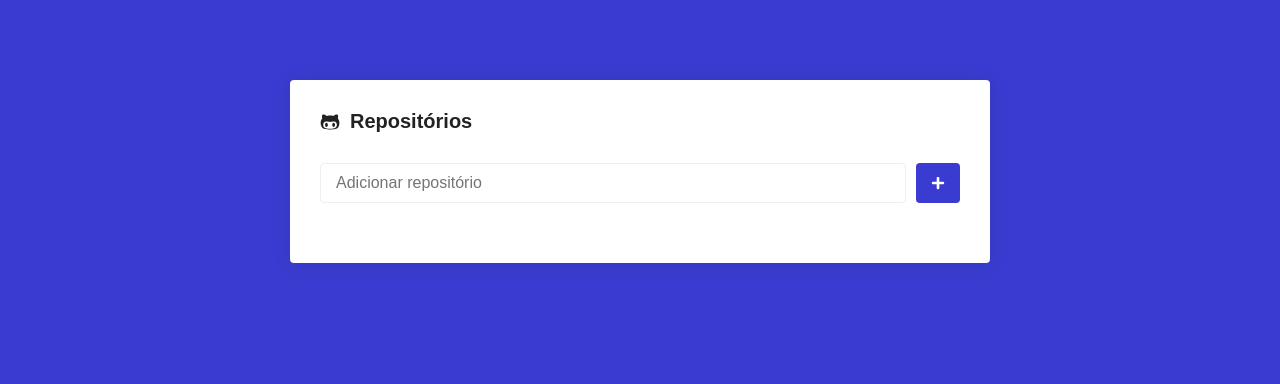
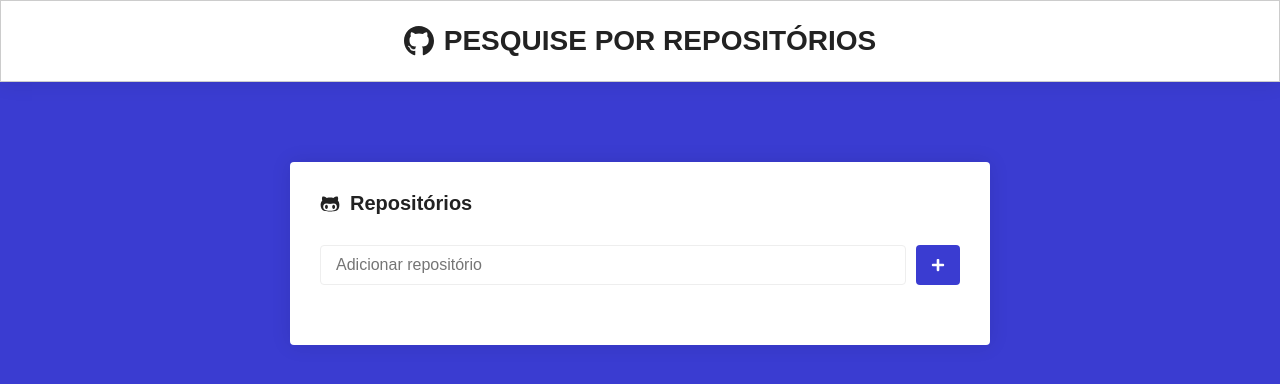
Before and after one commit to benmacario/api-github-repository, a React (Create React App) app: page / in a window 1280 px wide. Shown: the top 384 px of the page. Built offline with nearby package versions, Linux system fonts and the light colour scheme.

Commit message:
finished

```diff
--- /dev/null
+++ b/src/components/Header/index.js
@@ -0,0 +1,13 @@
+import React from 'react';
+import { FaGithub } from 'react-icons/fa';
+
+import { Header } from './style';
+
+export default function Headers() {
+  return (
+    <Header>
+      <FaGithub />
+      <h1>PESQUISE POR REPOSITÓRIOS</h1>
+    </Header>
+  );
+}
--- /dev/null
+++ b/src/components/Header/style.js
@@ -0,0 +1,18 @@
+import styled from 'styled-components';
+
+export const Header = styled.header`
+  display: flex;
+  justify-content: center;
+  align-items: center;
+  padding: 20px 10px;
+  background: #fff;
+  border: 1px solid #ccc;
+  box-shadow: 0 0 20px rgba(0, 0, 0, 0.1);
+  color: #222;
+  font-family: Arial, Helvetica, sans-serif;
+
+  svg {
+    font-size: 40px;
+    padding-right: 10px;
+  }
+`;
--- a/src/pages/Main/index.js
+++ b/src/pages/Main/index.js
@@ -4,6 +4,7 @@ import { Link } from 'react-router-dom';
 import api from '../../services/api';
 
 import Container from '../../components/Container';
+import Headers from '../../components/Header';
 import { Form, SubmitButton, List } from './style';
 
 export default class Main extends Component {
@@ -73,6 +74,8 @@ export default class Main extends Component {
     const { newRepository, repositories, loading, error } = this.state;
 
     return (
+      <>
+        <Headers />
         <Container>
           <h1>
             <FaGithubAlt />
@@ -105,6 +108,7 @@ export default class Main extends Component {
             ))}
           </List>
         </Container>
+      </>
     );
   }
 }
--- a/src/pages/Repository/index.js
+++ b/src/pages/Repository/index.js
@@ -5,6 +5,7 @@ import { Link } from 'react-router-dom';
 import api from '../../services/api';
 
 import Container from '../../components/Container';
+import Headers from '../../components/Header';
 import { Loading, Owner, IssueList, IssueFilter, PageActions } from './style';
 
 export default class Repository extends Component {
@@ -98,10 +99,15 @@ export default class Repository extends Component {
     }
 
     return (
+      <>
+        <Headers />
         <Container>
           <Owner>
             <Link to="/">Voltar aos repositórios</Link>
-          <img src={repository.owner.avatar_url} alt={repository.owner.login} />
+            <img
+              src={repository.owner.avatar_url}
+              alt={repository.owner.login}
+            />
             <h1>{repository.name}</h1>
             <p>{repository.description}</p>
           </Owner>
@@ -146,12 +152,16 @@ export default class Repository extends Component {
                 <FaArrowLeft />
               </button>
               <span>{page}</span>
-            <button type="button" onClick={() => this.handleClickPage('next')}>
+              <button
+                type="button"
+                onClick={() => this.handleClickPage('next')}
+              >
                 <FaArrowRight />
               </button>
             </PageActions>
           </IssueList>
         </Container>
+      </>
     );
   }
 }
```
Also changed, not shown: 1 other file (tests, documents, lock files or other folders). Lines whose indentation alone changed are shown as unchanged.
